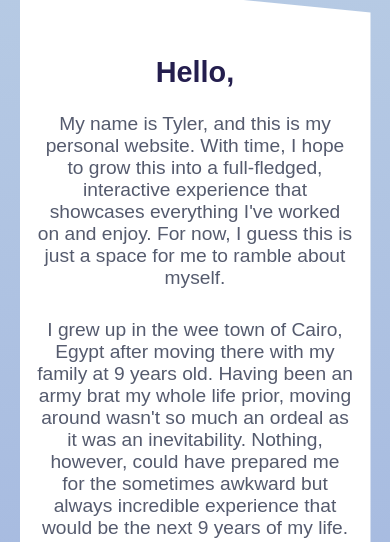
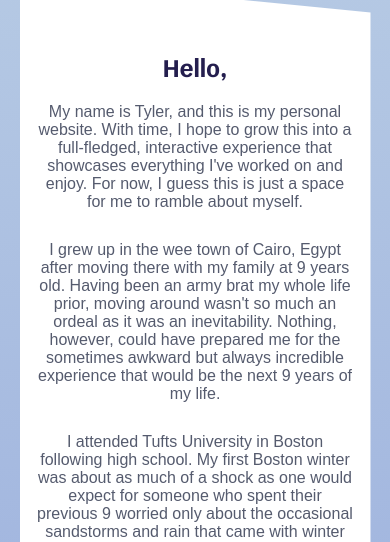
Before and after one commit to tyler-coleman/tyler-coleman.github.io, a plain HTML site: page index.html in a window 390 px wide. Shown: the part 315-857 px from the top of the page. Drawn offline with nearby package versions, Linux system fonts and the light colour scheme.

Commit message:
some styling modifications

```diff
--- a/index.css
+++ b/index.css
@@ -1,17 +1,22 @@
-html{font-size:120%;}
-@media(min-width:668px){html{font-size: 100%}}
+html{font-size:100%;}
+@media (max-width:800px) and (min-resolution: 288dpi) {
+    html {
+        font-size: 140%
+    }
+}
 
 body {
     text-align: center;
     background-image: linear-gradient(rgb(190,210,230), rgb(150, 170, 220), rgb(67,95,140));
     color: #555b6e;
     margin: 0;
-    font-family: 'Noto Serif JP', sans-serif;
+    font-family: 'Krub', sans-serif;
 }
 
 p {
     margin-bottom: 30px;
     width: auto;
+    font-family: 'Noto Serif JP', sans-serif;
 }
 
 .Text {
--- a/index.html
+++ b/index.html
@@ -4,6 +4,7 @@
         <link rel="stylesheet" href="index.css" />
         <link href="jquery-ui/jquery-ui.css" rel="stylesheet">
         <link href="https://fonts.googleapis.com/css?family=Noto+Serif+JP" rel="stylesheet" />
+        <link href="https://fonts.googleapis.com/css?family=Krub:400,700" rel="stylesheet">
         <link rel="icon" type="image/png" href="assets/favicon.png" />
     </head>
 
```
